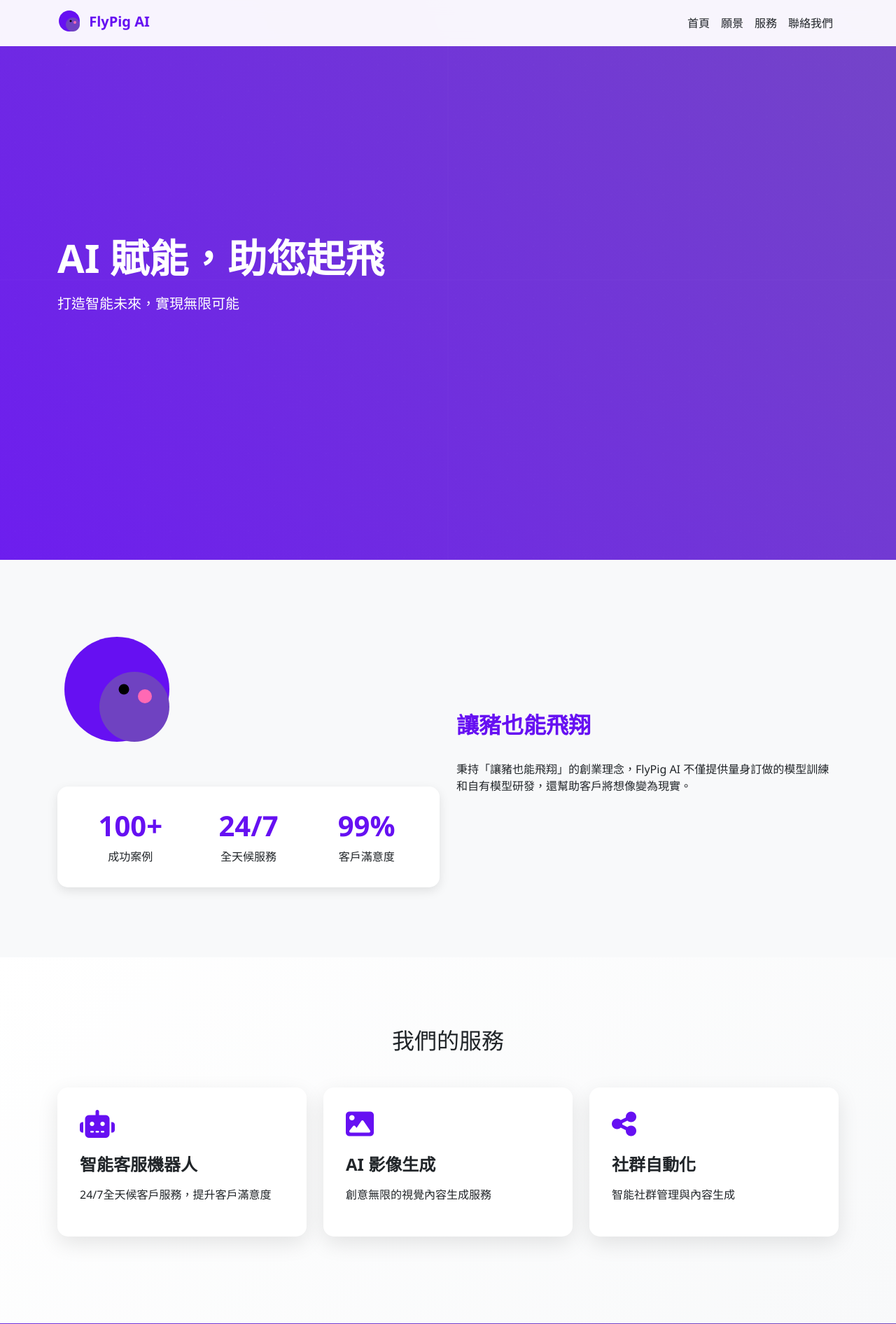
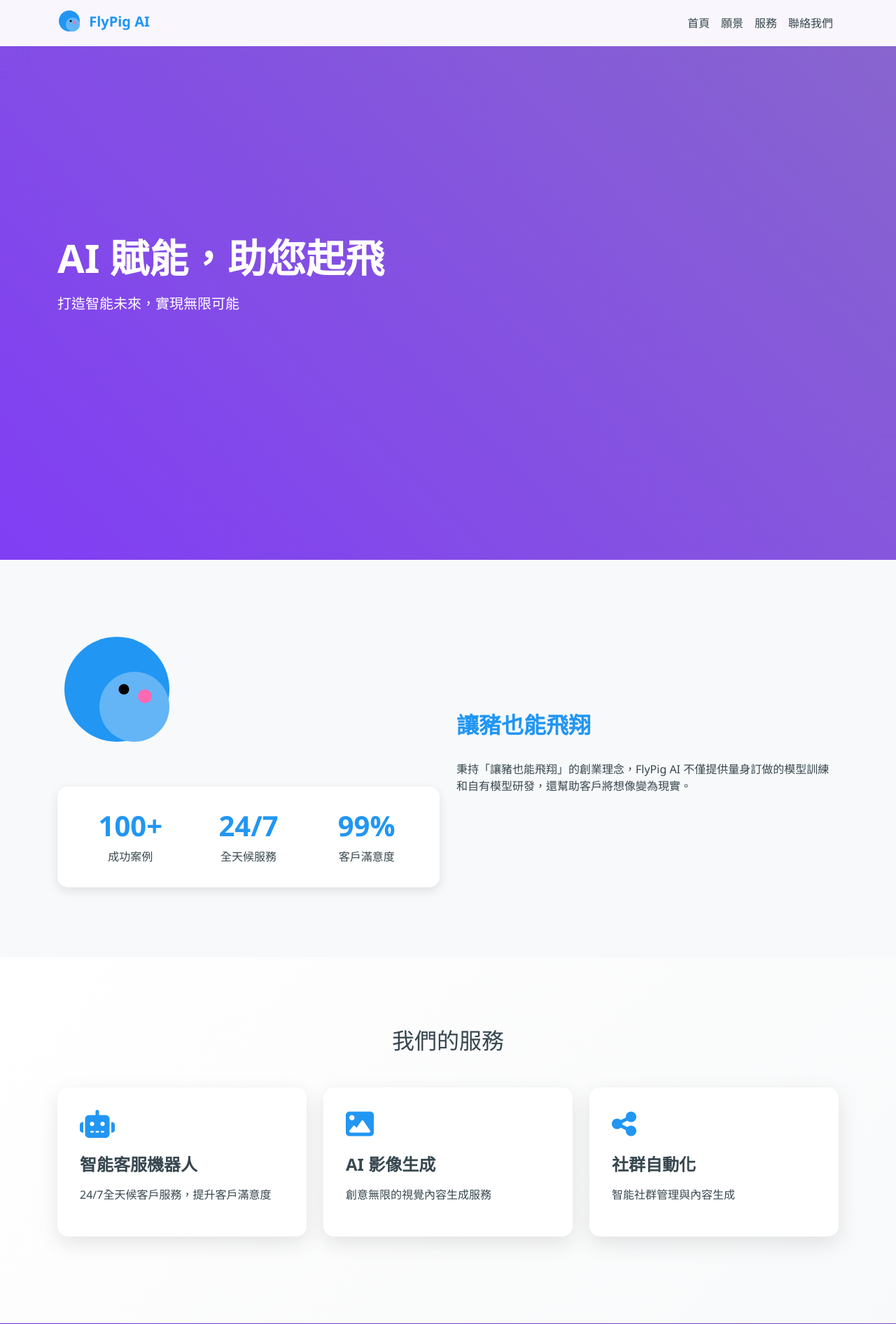
Before and after one commit to mkhsu2002/FlyPigWeb, a Flask app: page / in a window 1280 px wide. Shown: the top 1892 px of the page at 70% size. Run offline with Flask 3, Linux system fonts and the light colour scheme; grey boxes are pictures that could not be loaded.

Commit message:
Agent query: 新的藍白色調配色和純向量背景是否更符合科技關懷的風格？整體視覺效果是否協調？

```diff
--- a/static/css/style.css
+++ b/static/css/style.css
@@ -1,8 +1,8 @@
 :root {
-    --primary-color: #6610f2;
-    --secondary-color: #6f42c1;
+    --primary-color: #2196F3;
+    --secondary-color: #64B5F6;
     --background-color: #f8f9fa;
-    --text-color: #212529;
+    --text-color: #37474F;
 }
 
 body {
```
Also changed, not shown: static/images/hero-bg.svg, static/images/logo.svg.
